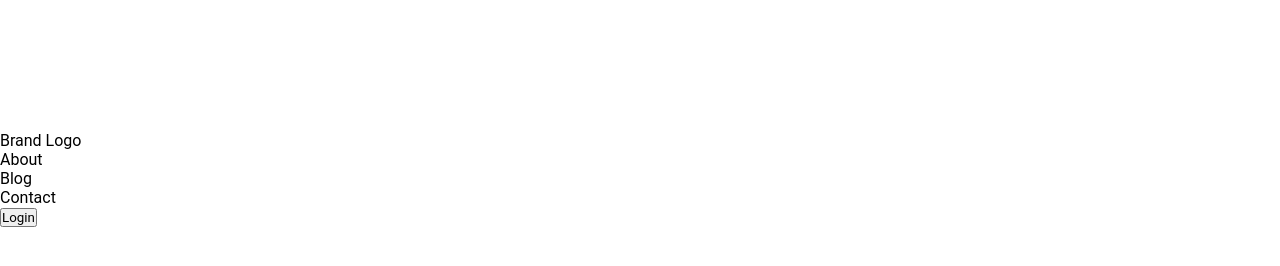
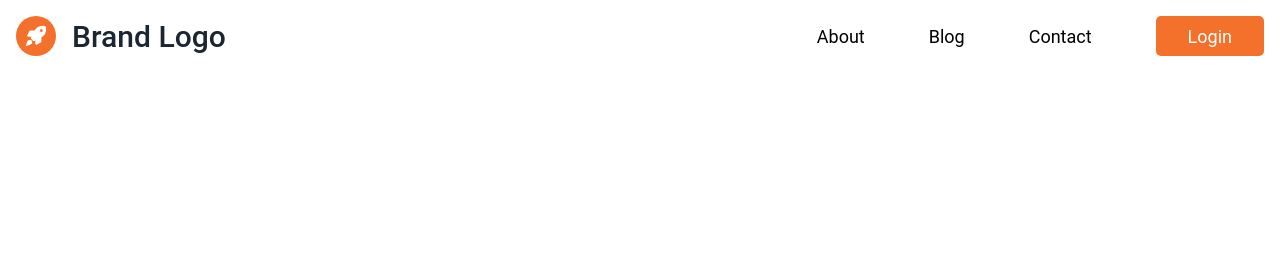
Before and after one commit to stephscode/css-practise-projects, a plain HTML site: page Project 02 - Landing Page/index.html in a window 1280 px wide. Drawn offline with Linux system fonts and the light colour scheme.

Commit message:
completed header css

```diff
--- a/Project 02 - Landing Page/index.html
+++ b/Project 02 - Landing Page/index.html
@@ -25,9 +25,12 @@
                 <li>Blog</li>
                 <li>Contact</li>
             </ul>
+
+            <button class="login-btn">Login</button>
         </div>
 
-        <button class="login-btn">Login</button>
+
+    </section>
 
     <section class="hero"></section>
 
--- a/Project 02 - Landing Page/styles.css
+++ b/Project 02 - Landing Page/styles.css
@@ -2,7 +2,7 @@
     --primary: #F3712B;
     --lightest: #EDF6F9;
     --medium: #A0AEC0;
-    --dark: #1B2631
+    --dark: #1B2631;
 }
 
 * {
@@ -12,7 +12,88 @@
     font-family: Roboto, sans-serif;
 }
 
+body {
+    width: 100vw;
+    display: flex;
+    flex-direction: column;
+
+}
+
 /* HEADER SECTION */
+
+.header {
+
+    display: flex;
+    justify-content: space-between;
+    padding: 1rem;
+}
+
+.header-left {
+    display: flex;
+    align-items: center;
+    gap: 1rem;
+}
+
+.logo-icon {
+    width: 40px;
+    height: 40px;
+    background-color: var(--primary);
+    border-radius: 50%;
+
+    display: flex;
+    justify-content: center;
+    align-items: center;
+}
+
+.logo-icon img {
+    width: 40px;
+    height: 40px;
+}
+
+.logo-type {
+    font-size: 30px;
+    font-weight: 500;
+    color: var(--dark);
+}
+
+
+.header-right {
+    display: flex;
+    gap: 4rem;
+}
+
+.header-right ul {
+    display: flex;
+    align-items: center;
+    gap: 4rem;
+
+}
+
+.header-right li {
+    list-style: none;
+    font-size: 18px;
+}
+
+.header-right li:hover {
+    font-weight: bold;
+    cursor: pointer;
+}
+
+.login-btn {
+    background-color: var(--primary);
+    color: white;
+    border: none;
+    border-radius: 5px;
+    font-size: 18px;
+    padding: 0 2rem;
+
+}
+
+.login-btn:hover {
+    opacity: 0.7;
+    cursor: pointer;
+}
+
 
 /* HERO STYLES */
 
```
Lines whose indentation alone changed are shown as unchanged.
